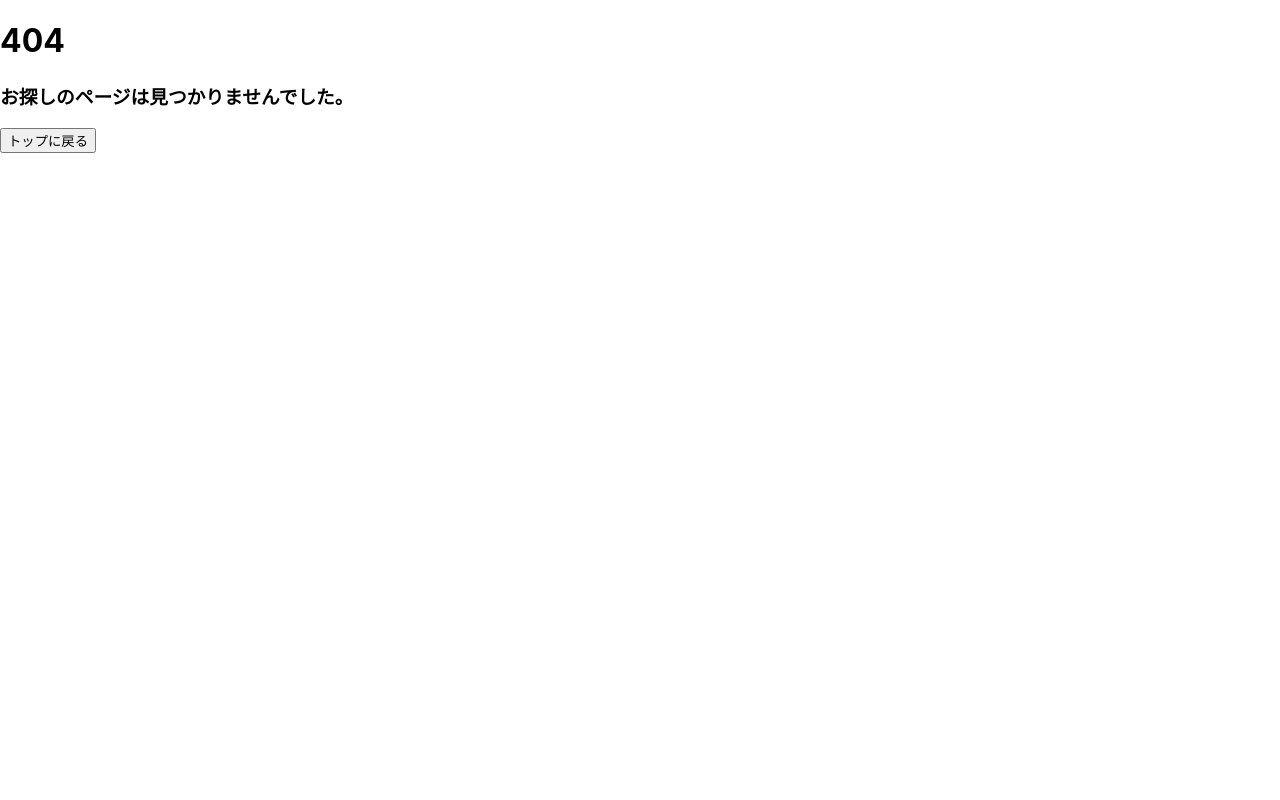
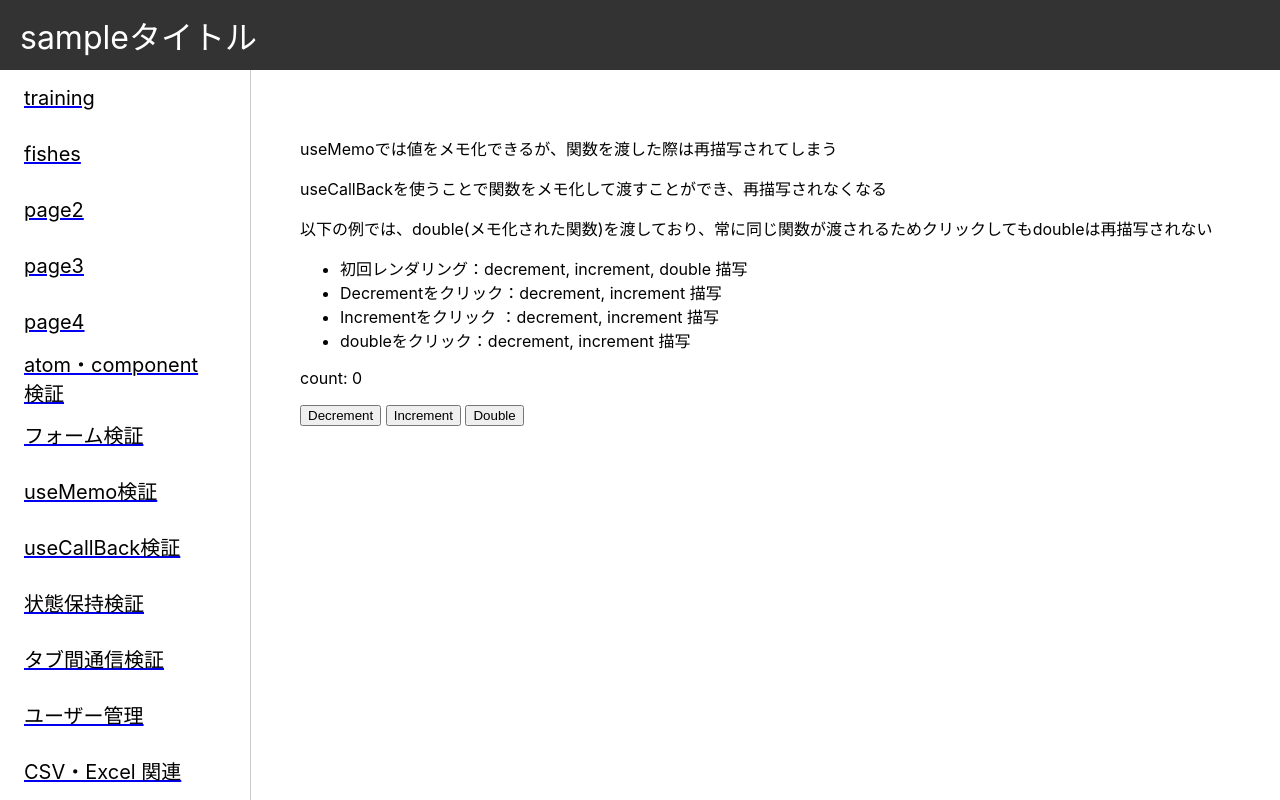
Before and after one commit to Snails8/react-module, a React (Create React App) app in the folder frontend/: page /useCallback in a window 1280 px wide. Before the commit this address had no page. Built offline with nearby package versions, Linux system fonts and the light colour scheme.

Commit message:
add: useCallBack検証

```diff
--- a/frontend/src/RouterConfig.tsx
+++ b/frontend/src/RouterConfig.tsx
@@ -17,6 +17,7 @@ import { Fishes } from "./pages/Fishes/FishesPage";
 import { UseMemoPage } from "./pages/UseMemoPage/UseMemoPage";
 import { AtomPage } from "./pages/AtomPage/AtomPage";
 import { DownloadCSVExcel } from "./pages/DownloadCSVExcel/DownloadCSVExcel";
+import { UseCallBackPage } from "./pages/UseCallBackPage/UseCallBackPage";
 
 
 export const RouterConfig:React.VFC =() => {
@@ -41,6 +42,7 @@ export const RouterConfig:React.VFC =() => {
           <Route path="form" element={<FormPage />} />
           <Route path="states" element={<StatePage />} />
           <Route path="useMemo" element={<UseMemoPage />} />
+          <Route path="useCallback" element={<UseCallBackPage />} />
           <Route path="parent-tab" element={<ParentTabPage />} />
           <Route path="child-tab" element={<ChildTabPage />} />
           <Route path="atoms" element={<AtomPage />} />
--- a/frontend/src/components/organisms/Sidebar/Sidebar.tsx
+++ b/frontend/src/components/organisms/Sidebar/Sidebar.tsx
@@ -1,12 +1,9 @@
-import React from "react";
 import { Link } from "react-router-dom";
 import { SidebarBg } from "../../atoms/Sidebar/Sidebar";
 
 import styles from './Sidebar.module.css'
 
-export const Sidebar: React.FC = ({
-
-}) => {
+export const Sidebar = () => {
   return (
     <SidebarBg>
       <Link to="/training">
@@ -49,6 +46,11 @@ export const Sidebar: React.FC = ({
           <div className={ `${styles.sidebar_text}`} >useMemo検証</div>
         </div>
       </Link>
+      <Link to="/useCallBack">
+        <div className={ `${styles.sidebar_item}` }>
+          <div className={ `${styles.sidebar_text}`} >useCallBack検証</div>
+        </div>
+      </Link>
       <Link to="/states">
         <div className={ `${styles.sidebar_item}` }>
           <div className={ `${styles.sidebar_text}`} >状態保持検証</div>
--- /dev/null
+++ b/frontend/src/pages/UseCallBackPage/UseCallBackPage.tsx
@@ -0,0 +1,69 @@
+import React, { useCallback, useState } from "react"
+import { BasePage } from "../../components/templates/BasePage/BasePage"
+
+
+type ButtonProps = {
+  onClick: () => void
+}
+
+const DecrementButton  = (props:ButtonProps) => {
+  const { onClick } = props
+
+  console.log('DecrementButtonが再描写されました')
+
+  return <button onClick={onClick}>Decrement</button>
+}
+
+const IncrementButton = React.memo((props: ButtonProps) => {
+  const { onClick } = props
+
+  console.log('IncrementButtonが再描写されました')
+
+  return <button onClick={onClick}>Increment</button>
+})
+
+const DoubleButton = React.memo((props: ButtonProps) => {
+  const { onClick } = props
+
+  console.log('DoubleButtonが再描写されました')
+
+  return <button onClick={onClick}>Double</button>
+})
+
+export const UseCallBackPage = () => {
+  const [count, setCount] = useState<number>(0)
+
+  const decrement = () => {
+    setCount((c) => c - 1)
+  }
+
+  const increment = () => {
+    setCount((c) => c + 1)
+  }
+
+  // useCallback で関数をメモ化(第二引数は殻の配列なので、常につねに同じ関数を返す)
+  const double = useCallback(() => {
+    setCount((c) => c * 2)
+  },[])
+
+  return (
+    <BasePage>
+      <p>useMemoでは値をメモ化できるが、関数を渡した際は再描写されてしまう</p>
+      <p>useCallBackを使うことで関数をメモ化して渡すことができ、再描写されなくなる</p>
+      <p>以下の例では、double(メモ化された関数)を渡しており、常に同じ関数が渡されるためクリックしてもdoubleは再描写されない</p>
+      <ul>
+        <li>初回レンダリング：decrement, increment, double 描写</li>
+        <li>Decrementをクリック：decrement, increment 描写</li>
+        <li>Incrementをクリック ：decrement, increment 描写</li>
+        <li>doubleをクリック：decrement, increment 描写</li>
+      </ul>
+      <p></p>
+
+      <p>count: {count}</p>
+
+      <DecrementButton onClick={decrement} /> {/* コンポーネントに関数を返す */}
+      <IncrementButton onClick={increment} /> {/* メモ化コンポーネントに関数を返す */}
+      <DoubleButton onClick={double} />       {/* メモ化コンポーネントにメモ化した関数を返す */}
+    </BasePage>
+  )
+}
```
Lines whose indentation alone changed are shown as unchanged.
